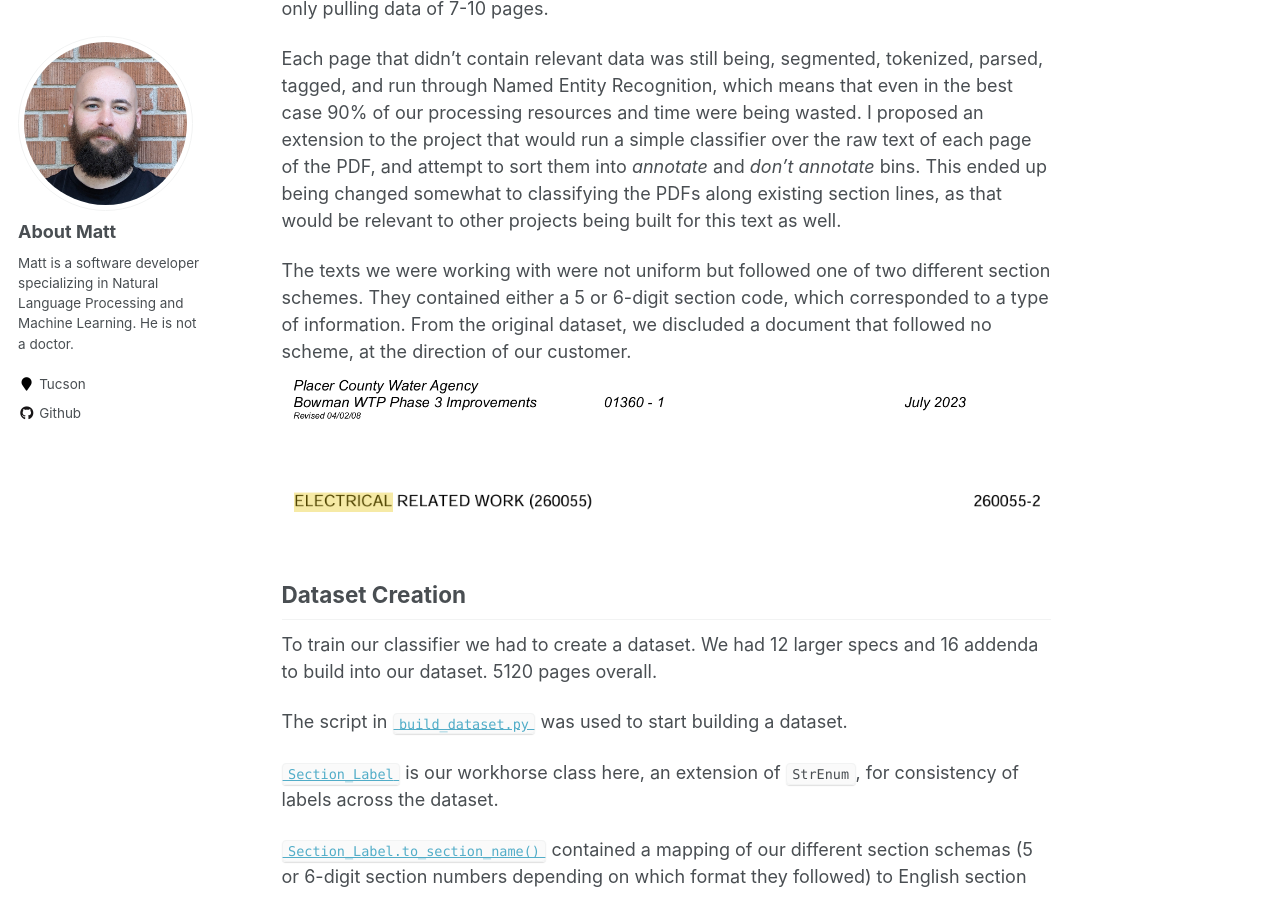
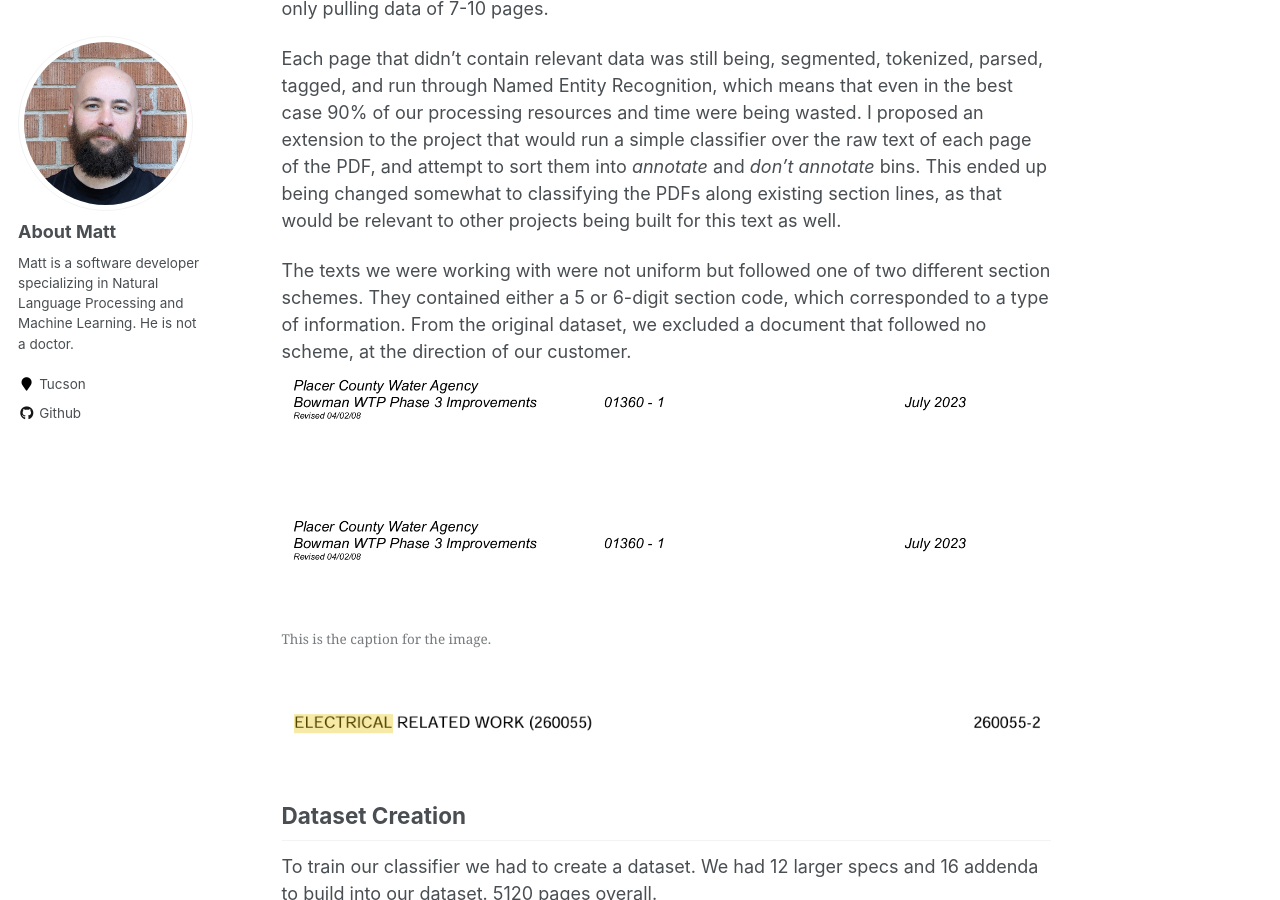
Before and after one commit to mc-wut/mc-wut.github.io, a Jekyll site: the page built from _portfolio/portfolio-2.md, in a window 1280 px wide and 900 px high, scrolled down 410 px. Built offline with Jekyll 4.4.1, drawn with Linux system fonts in a browser that asks for light colours.

Commit message:
- adds caption to one of the section pages

````diff
--- a/_portfolio/portfolio-2.md
+++ b/_portfolio/portfolio-2.md
@@ -8,8 +8,12 @@ In Spring 2024 I was working for [LUM AI](http://lum.ai). Initially, I was taske
 
 Each page that didn't contain relevant data was still being, segmented, tokenized, parsed, tagged, and run through Named Entity Recognition, which means that even in the best case 90% of our processing resources and time were being wasted. I proposed an extension to the project that would run a simple classifier over the raw text of each page of the PDF, and attempt to sort them into *annotate* and *don't annotate* bins. This ended up being changed somewhat to classifying the PDFs along existing section lines, as that would be relevant to other projects being built for this text as well.
 
-The texts we were working with were not uniform but followed one of two different section schemes. They contained either a 5 or 6-digit section code, which corresponded to a type of information. From the original dataset, we discluded a document that followed no scheme, at the direction of our customer.
+The texts we were working with were not uniform but followed one of two different section schemes. They contained either a 5 or 6-digit section code, which corresponded to a type of information. From the original dataset, we excluded a document that followed no scheme, at the direction of our customer.
 ![5-digit Section Number](/images/5-digit-section.png)
+<figure>
+   <img src="/images/5-digit-section.png" alt="5-digit-section-number">
+   <figcaption>This is the caption for the image.</figcaption>
+</figure>
 ![6-digit Section Number](/images/6-digit-section.png)
 
 ## Dataset Creation
@@ -22,10 +26,6 @@ The script in [`build_dataset.py`](https://github.com/mc-wut/internship_files/bl
 [`Section_Label.to_section_name()`](https://github.com/mc-wut/internship_files/blob/905323ee86b7c2360188fb03e79316c3882e47a9/classifiers/build_dataset.py#L60-L124) contained a mapping of our different section schemas (5 or 6-digit section numbers depending on which format they followed) to English section names.
 
 The occasional page lacking a section number necessitated the function [`confirm_continuous_section`](https://github.com/mc-wut/internship_files/blob/905323ee86b7c2360188fb03e79316c3882e47a9/classifiers/build_dataset.py#L188-L209) as a sanity check. It checked if pages 234 and 236 were both in *ELECTRICAL* it made sure that page 235 wasn't accidentally in *TRANSPORTATION*
-```python
-
-```
-
 
 This got us most of the way there. However, the dataset still needed a good amount of hand correction. Many of the documents didn't have a label on their *BIDDING AND CONTRACT DOCUMENTS* sections, which were the most important sections for our purposes, and some sections had multiple consecutive pages missing section numbers, which is more than `confirm_continuous_section` could account for.
 
````
